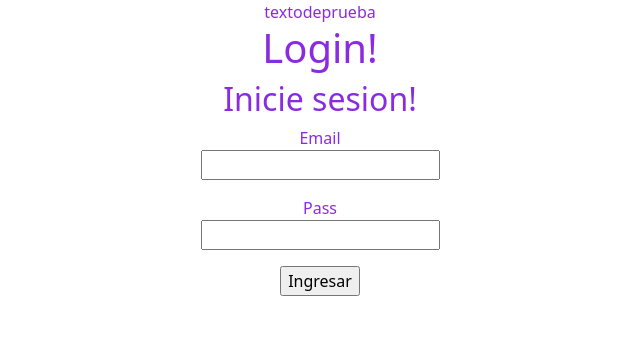
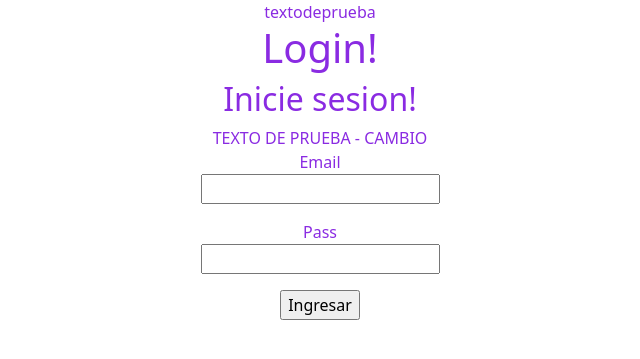
Before and after one commit to mmartinezuninorte/Test-FlaskHeroku2, a Flask app: page /login/ in a window 1280 px wide. Shown: the part 56-415 px from the top of the page, without its empty margins (320-960 px from the left). Run offline with Flask 2, Linux system fonts and the light colour scheme.

Commit message:
Realize cambio en archivo login, 1 linea

```diff
--- a/templates/login.html
+++ b/templates/login.html
@@ -2,6 +2,7 @@
 {%block body%}
 <h1>Login!</h1>
 <h2>Inicie sesion!</h2>
+TEXTO DE PRUEBA - CAMBIO
     <form action="" method="POST">
         {{ form.hidden_tag() }}
         <p>
```
